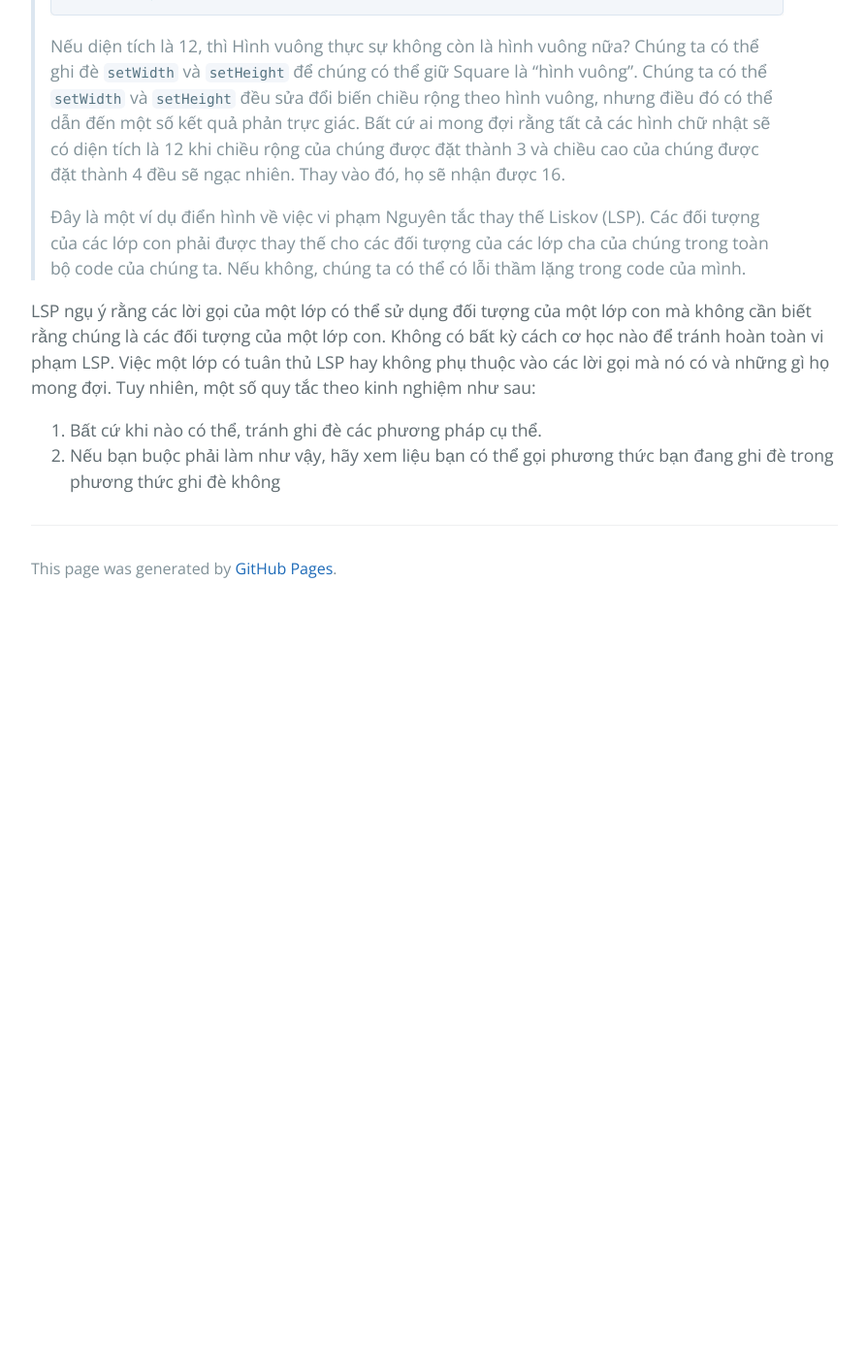
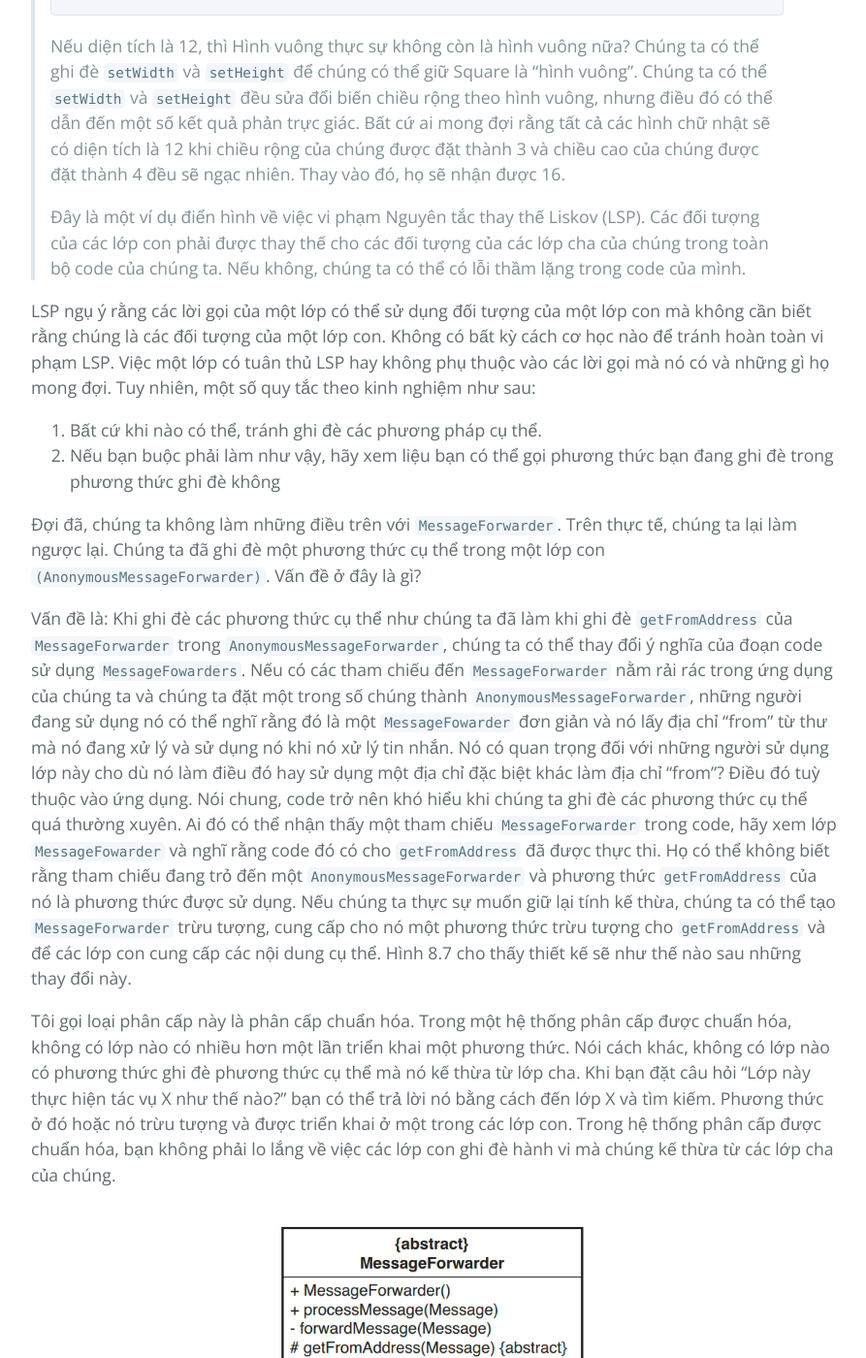
Before and after one commit to HaiBV/haibv.github.io, a Jekyll site: the page built from working-effectively-with-legacy-code/chapter-8-how-do-i-add-a-feature.md, in a window 1280 px wide and 1400 px high, scrolled down 16377 px. Shown: the whole window at 97% size, without its empty margins (192-1085 px from the left). Built offline with Jekyll 4.4.1, drawn with Linux system fonts in a browser that asks for light colours; our own code applies the rules of GitHub Pages for plain Markdown files; before the commit the page ends 17007 px from its top, so only the background shows below that; some of the changed text lies outside the part shown.

Commit message:
Book - Working Efectively with Legacy Code - P2 - C8

```diff
--- a/working-effectively-with-legacy-code/chapter-8-how-do-i-add-a-feature.md
+++ b/working-effectively-with-legacy-code/chapter-8-how-do-i-add-a-feature.md
@@ -510,3 +510,20 @@ _Lập trình theo sự khác biệt_ là một kỹ thuật hữu ích. Nó cho
 LSP ngụ ý rằng các lời gọi của một lớp có thể sử dụng đối tượng của một lớp con mà không cần biết rằng chúng là các đối tượng của một lớp con. Không có bất kỳ cách cơ học nào để tránh hoàn toàn vi phạm LSP. Việc một lớp có tuân thủ LSP hay không phụ thuộc vào các lời gọi mà nó có và những gì họ mong đợi. Tuy nhiên, một số quy tắc theo kinh nghiệm như sau:
 1. Bất cứ khi nào có thể, tránh ghi đè các phương pháp cụ thể.
 2. Nếu bạn buộc phải làm như vậy, hãy xem liệu bạn có thể gọi phương thức bạn đang ghi đè trong phương thức ghi đè không
+
+Đợi đã, chúng ta không làm những điều trên với `MessageForwarder`. Trên thực tế, chúng ta lại làm ngược lại. Chúng ta đã ghi đè một phương thức cụ thể trong một lớp con `(AnonymousMessageForwarder)`. Vấn đề ở đây là gì?
+
+Vấn đề là: Khi ghi đè các phương thức cụ thể như chúng ta đã làm khi ghi đè `getFromAddress` của `MessageForwarder` trong `AnonymousMessageForwarder`, chúng ta có thể thay đổi ý nghĩa của đoạn code sử dụng `MessageFowarders`. Nếu có các tham chiếu đến `MessageForwarder` nằm rải rác trong ứng dụng của chúng ta và chúng ta đặt một trong số chúng thành `AnonymousMessageForwarder`, những người đang sử dụng nó có thể nghĩ rằng đó là một `MessageFowarder` đơn giản và nó lấy địa chỉ "from" từ thư mà nó đang xử lý và sử dụng nó khi nó xử lý tin nhắn. Nó có quan trọng đối với những người sử dụng lớp này cho dù nó làm điều đó hay sử dụng một địa chỉ đặc biệt khác làm địa chỉ "from"? Điều đó tuỳ thuộc vào ứng dụng. Nói chung, code trở nên khó hiểu khi chúng ta ghi đè các phương thức cụ thể quá thường xuyên. Ai đó có thể nhận thấy một tham chiếu `MessageForwarder` trong code, hãy xem lớp `MessageFowarder` và nghĩ rằng code đó có cho `getFromAddress` đã được thực thi. Họ có thể không biết rằng tham chiếu đang trỏ đến một `AnonymousMessageForwarder` và phương thức `getFromAddress` của nó là phương thức được sử dụng. Nếu chúng ta thực sự muốn giữ lại tính kế thừa, chúng ta có thể tạo `MessageForwarder` trừu tượng, cung cấp cho nó một phương thức trừu tượng cho `getFromAddress` và để các lớp con cung cấp các nội dung cụ thể. Hình 8.7 cho thấy thiết kế sẽ như thế nào sau những thay đổi này.
+
+Tôi gọi loại phân cấp này là phân cấp chuẩn hóa. Trong một hệ thống phân cấp được chuẩn hóa, không có lớp nào có nhiều hơn một lần triển khai một phương thức. Nói cách khác, không có lớp nào có phương thức ghi đè phương thức cụ thể mà nó kế thừa từ lớp cha. Khi bạn đặt câu hỏi "Lớp này thực hiện tác vụ X như thế nào?" bạn có thể trả lời nó bằng cách đến lớp X và tìm kiếm. Phương thức ở đó hoặc nó trừu tượng và được triển khai ở một trong các lớp con. Trong hệ thống phân cấp được chuẩn hóa, bạn không phải lo lắng về việc các lớp con ghi đè hành vi mà chúng kế thừa từ các lớp cha của chúng.
+
+![8.7](images/8/8-7.png)
+Hình 8.7 Chuẩn hoá phân cấp.
+
+Có đáng để lúc nào cũng thực hiện điều này? Đôi khi, một số ghi đè cụ thể không gây hại gì, miễn là nó không vi phạm _nguyên tắc thay thế Liskov_. Tuy nhiên, thật tốt khi thỉnh thoảng nghĩ về việc các lớp còn cách bao xa so với dạng chuẩn hóa và đôi khi tiến về phía đó khi chúng ta chuẩn bị phân chia trách nhiệm.
+
+_Lập trình theo sự khác biệt_ cho phép chúng ta xây dựng các biến thể một cách nhanh chóng trong hệ thống. Khi thực hiện, chúng ta có thể sử dụng các kiểm thử của mình để xác định hành vi mới và chuyển sang các cấu trúc phù hợp hơn khi cần. Các kiểm thử có thể làm cho việc di chuyển nhanh hơn.
+
+## Tóm tắt
+
+Bạn có thể sử dụng các kỹ thuật trong chương này để thêm các tính năng vào bất kỳ code nào mà bạn có thể kiểm thử. Các tài liệu về _phát triển dựa trên thử nghiệm_ đã phát triển trong những năm gần đây. Đặc biệt, tôi giới thiệu cuốn sách của Kent Beck _Phát triển dựa trên thử nghiệm bằng ví dụ_ (Addison-Wesley, 2002) và _Phát triển dựa trên thử nghiệm của Dave Astel: Hướng dẫn thực hành_ (Tài liệu tham khảo kỹ thuật chuyên nghiệp của Prentice Hall, 2003).
```
Also changed, not shown: working-effectively-with-legacy-code/images/8/8-7.png (added).
